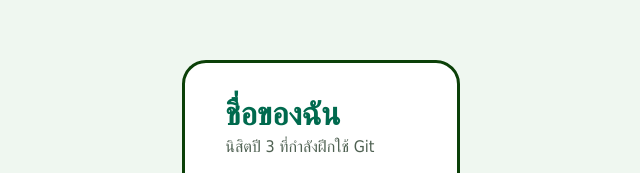
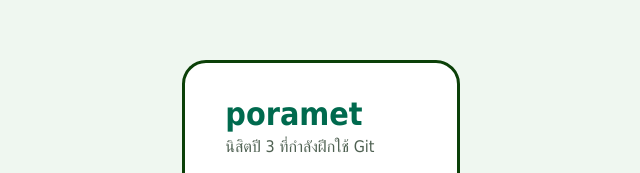
Before and after one commit to poramet-bit/my-profile-, a plain HTML site: page index.html in a window 1280 px wide. Shown: the part 180-353 px from the top of the page, without its empty margins (319-959 px from the left). Drawn offline with Linux system fonts and the light colour scheme.

Commit message:
Add my name and intro

```diff
--- a/index.html
+++ b/index.html
@@ -8,7 +8,7 @@
 </head>
 <body>
   <main class="card">
-    <h1>ชื่อของฉัน</h1>
+    <h1>poramet</h1>
     <p class="tagline">นิสิตปี 3 ที่กำลังฝึกใช้ Git</p>
 
     <h2>เกี่ยวกับฉัน</h2>
```
